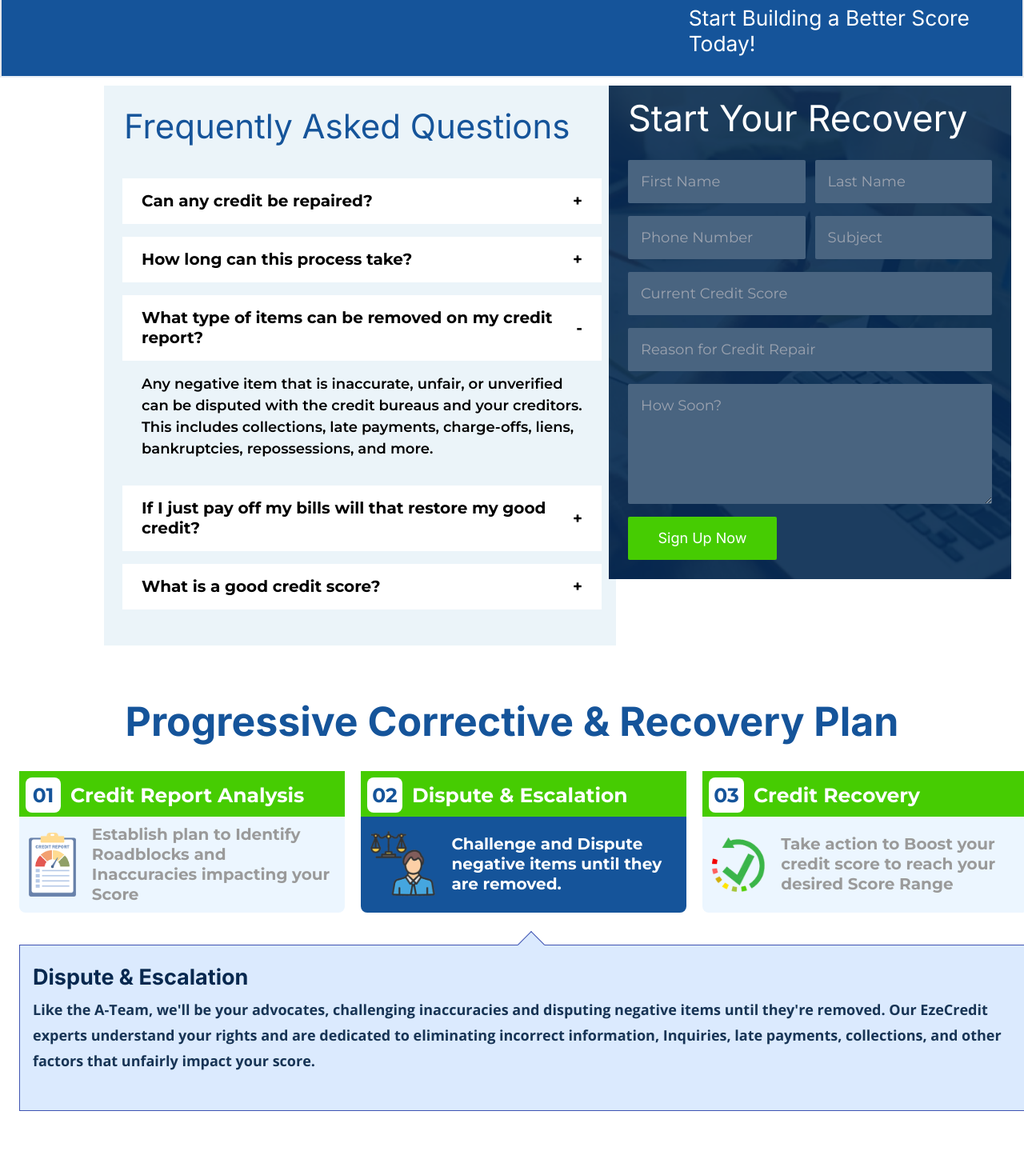
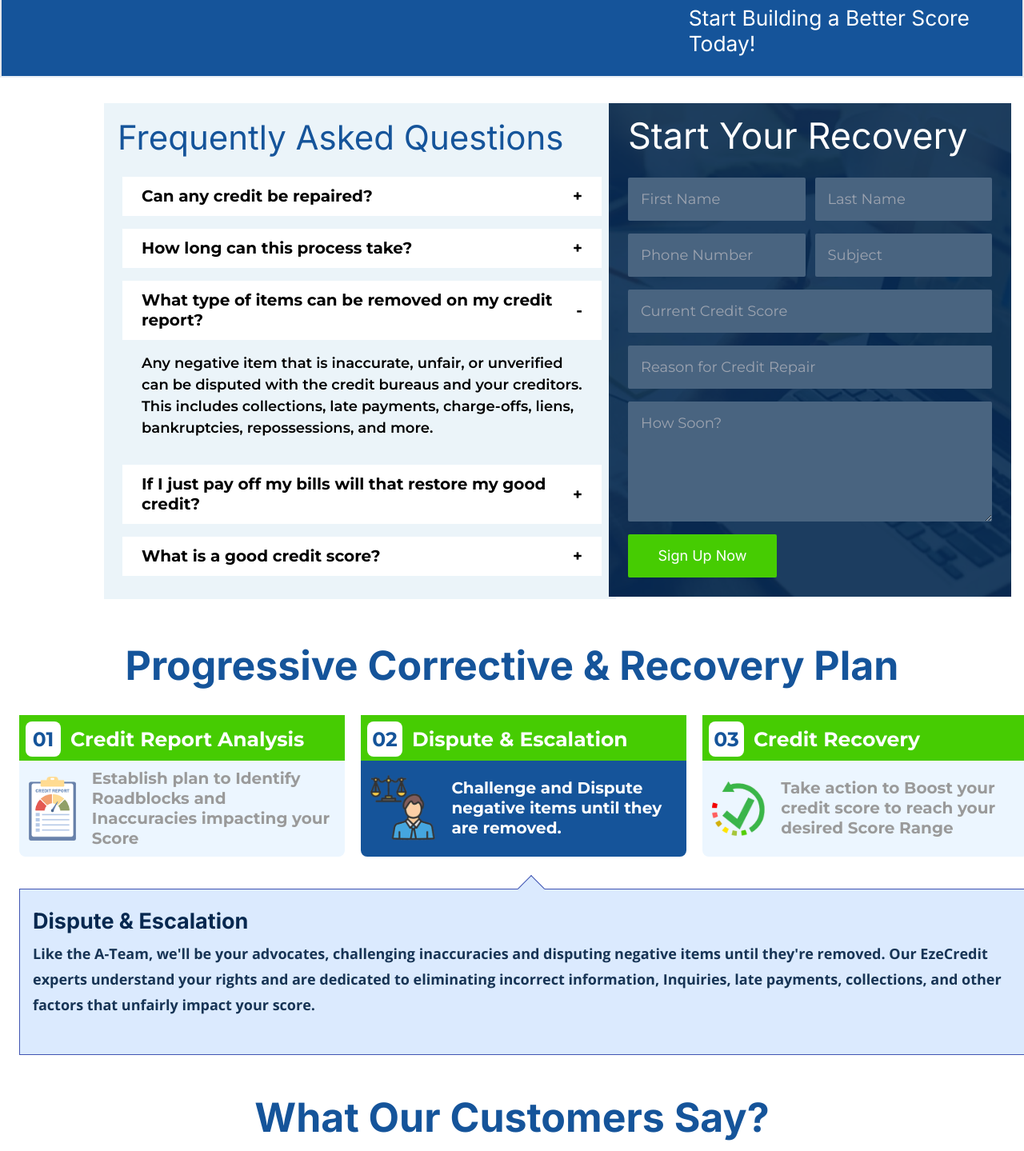
Before and after one commit to Nitin6404/ez-credit-repair, a React (Vite) app: page / in a window 1280 px wide. Shown: the part 2611-4050 px from the top of the page at 80% size. Built offline with nearby package versions, Linux system fonts and the light colour scheme.

Commit message:
fix: home page spacing

```diff
--- a/src/components/common/NewsAndBlog.jsx
+++ b/src/components/common/NewsAndBlog.jsx
@@ -6,9 +6,9 @@ import consultant from '../asset/chingchong.png';
 
 export function NewsAndBlog() {
   return (
-    <div className="mt-[40px] w-full px-4 md:px-0">
+    <div className="mt-[40px] w-full px-4 md:mt-0 md:px-0">
       {/* Main Content Header */}
-      <div className="mb-4 text-center md:mb-5">
+      <div className="mb-4 text-center md:mb-8 md:mt-16">
         <h1 className="font-inter text-[32px] font-bold leading-[40px] text-[#15549A] md:text-[50px] md:leading-[60px]">
           News & Blog
         </h1>
--- a/src/components/common/ProgressiveCorrective.jsx
+++ b/src/components/common/ProgressiveCorrective.jsx
@@ -95,9 +95,9 @@ export function Program() {
 
   return (
     <div className="px-4 md:px-0">
-      <div className="mx-auto max-w-screen-xl rounded bg-white p-4 md:p-6">
+      <div className="mx-auto max-w-screen-xl rounded bg-white px-4 pt-4 md:px-6 md:pt-6">
         {/* Header Section */}
-        <div className="mb-6 text-center md:mb-8 md:mt-16">
+        <div className="mb-6 text-center md:mb-8 md:mt-20">
           <p className="mt-4 font-inter text-[32px] font-bold leading-[40px] text-[#15549A] md:mt-[-240px] md:text-[50px] md:leading-[60px]">
             Progressive Corrective & Recovery Plan
           </p>
--- a/src/components/common/Testimonial.jsx
+++ b/src/components/common/Testimonial.jsx
@@ -148,10 +148,10 @@ export function Testimonial() {
   };
 
   return (
-    <div className="relative flex flex-col items-center bg-white py-6 md:py-5">
+    <div className="relative flex flex-col items-center bg-white py-6 md:py-0">
       {/* Header Section */}
-      <div className="mb-4 px-4 text-center md:mb-0 md:p-6">
-        <h2 className="mt-2 font-inter text-[32px] font-bold leading-[40px] text-[#15549A] md:mb-4 md:mt-0 md:text-[50px] md:leading-[60px]">
+      <div className="mb-4 px-4 text-center md:mb-8 md:mt-12">
+        <h2 className="mt-2 font-inter text-[32px] font-bold leading-[40px] text-[#15549A] md:mb-0 md:mt-0 md:text-[50px] md:leading-[60px]">
           What Our Customers Say?
         </h2>
       </div>
--- a/src/components/faq/FaqSection.jsx
+++ b/src/components/faq/FaqSection.jsx
@@ -10,21 +10,21 @@ export function FAQSection({ className = 'h-full', showTitle = true, maxWidth =
   };
 
   return (
-    <div className="min-h-[500px] w-full bg-[#3F8FC4] bg-opacity-[10%] md:ml-[130px] md:h-[700px] md:w-[640px]">
+    <div className="mt-8 min-h-[500px] w-full bg-[#3F8FC4] bg-opacity-[10%] md:ml-[130px] md:h-[620px] md:w-[640px]">
       <div className={`${className}`}>
         {showTitle && (
-          <div className={`max-w-${maxWidth} mt-[10px] p-4 md:ml-[1px] md:p-6`}>
-            <h1 className="mb-4 font-inter text-[28px] font-[400] leading-[36px] text-[#15549A] md:text-[42px] md:leading-[54px]">
+          <div className={`max-w-${maxWidth} mt-[10px] p-4 md:ml-[1px] md:p-4`}>
+            <h1 className="font-inter text-[28px] font-[400] leading-[36px] text-[#15549A] md:text-[42px] md:leading-[54px]">
               Frequently Asked Questions
             </h1>
           </div>
         )}
-        <div className="flex justify-center p-[10px] font-opensans font-[400]">
+        <div className="flex justify-center p-[10px] font-opensans font-[400] md:mt-2">
           <div className="mx-auto mt-[-20px] w-full max-w-[620px] overflow-hidden md:ml-[5px]">
             {accordionDataFaqSection.map((item, index) => (
               <div key={index} className="p-2">
                 <div
-                  className="accordion-title flex cursor-pointer items-center justify-between bg-white px-3 py-3 font-montserrat text-[16px] font-bold leading-[20px] hover:bg-gray-200 md:px-6 md:py-4 md:text-[20px] md:leading-[25px]"
+                  className="accordion-title flex cursor-pointer items-center justify-between bg-white px-3 py-3 font-montserrat text-[16px] font-bold leading-[20px] hover:bg-gray-200 md:px-6 md:py-3 md:text-[20px] md:leading-[25px]"
                   onClick={() => toggleAccordion(index)}
                 >
                   {item.title}
--- a/src/components/home/WhatWeDoSection.jsx
+++ b/src/components/home/WhatWeDoSection.jsx
@@ -97,7 +97,7 @@ export function WhatWeDoSection() {
           {/* Right Side - Basketball Image and Text */}
           <div className="z-10 mt-6 flex w-full flex-col items-start justify-center md:mt-[50px] md:w-1/2">
             {/* Basketball Image Placeholder */}
-            <div className="mt-10 flex w-full max-w-[300px] justify-center md:max-w-[506px] md:items-center">
+            <div className="mt-10 flex w-full justify-center md:max-w-[506px] md:items-center">
               <img
                 src={rectangle0}
                 alt="Eze Credit Repair Logo"
@@ -105,7 +105,7 @@ export function WhatWeDoSection() {
               />
             </div>
             {/* Text beside the Basketball Image */}
-            <p className="mt-4 text-left font-inter text-[18px] font-[400] leading-[24px] md:mt-[30px] md:text-left md:text-[26.36px] md:leading-[31.9px]">
+            <p className="mt-4 w-full text-center font-inter text-[18px] font-[400] leading-[24px] md:mt-[30px] md:text-left md:text-[26.36px] md:leading-[31.9px]">
               Don&apos;t Let Your Credit Block Opportunities
               <span className="mt-2 block font-inter text-[18px] font-[400] leading-[24px] md:ml-[30px] md:text-[26.36px] md:leading-[31.9px]">
                 Start Building a Better Score Today!
--- a/src/components/ui/ContactForm.jsx
+++ b/src/components/ui/ContactForm.jsx
@@ -1,7 +1,7 @@
 export function Contactform() {
   return (
     <div className="w-full md:w-auto">
-      <div className="flex justify-center px-4 py-8 md:mb-[300px] md:ml-[745px] md:mt-[-700px] md:py-0">
+      <div className="flex justify-center px-4 py-8 md:mb-48 md:ml-[745px] md:mt-[-620px] md:py-0">
         <div className="flex h-auto w-full flex-col bg-[url('/src/components/asset/faqbg.png')] bg-cover bg-center p-4 md:h-full md:w-[533px] md:p-6">
           <div className="mt-0 flex-1 md:mt-[-10px]">
             <h2 className="text-center font-inter text-[32px] font-[400] leading-[40px] text-[#FFFFFF] md:text-left md:text-[45px] md:leading-[54.46px]">
```
